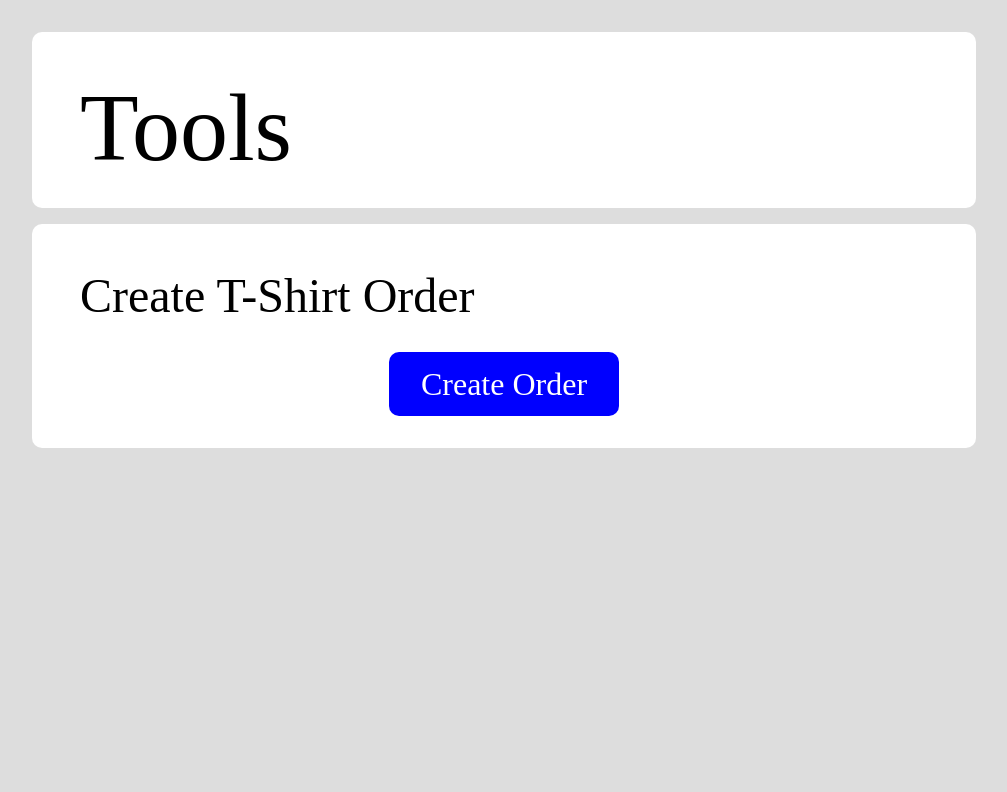
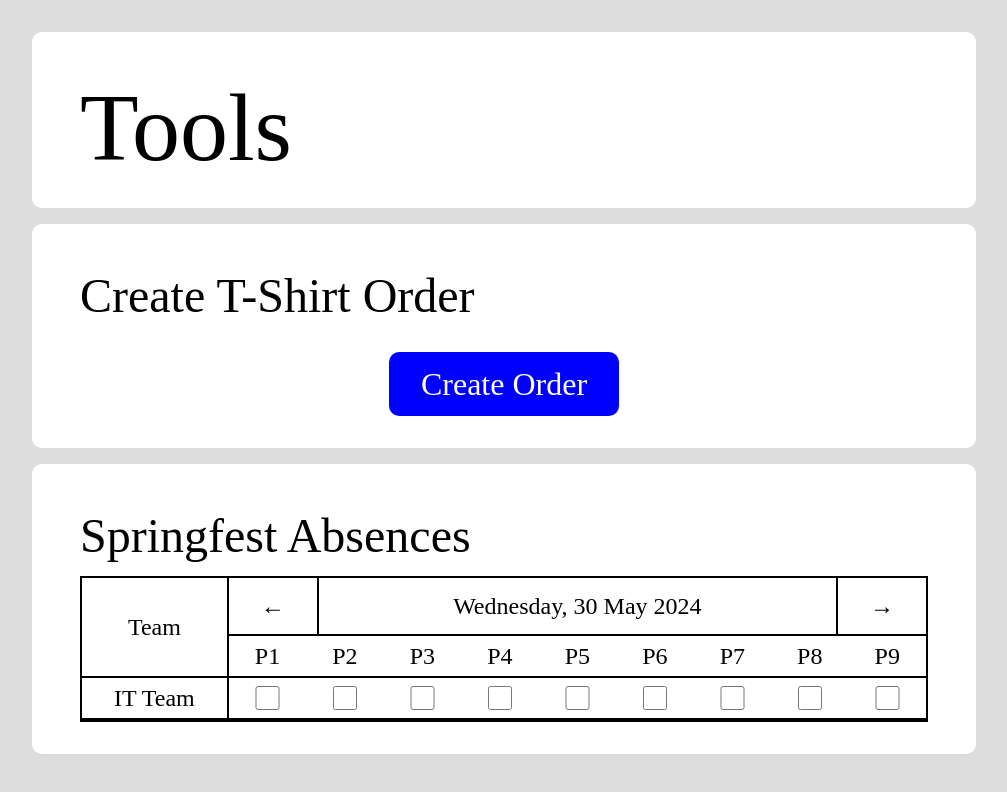
Before and after one commit to mentan017/SF_V2, a website: page client/tools/index.html in a window 1280 px wide. Shown: the whole page, without its empty margins (272-1279 px from the left). Drawn offline with Linux system fonts and the light colour scheme; no server answers.

Commit message:
Started implementing absences tools. Want to try using bitwise operators mainly for fun :)

```diff
--- a/client/tools/index.html
+++ b/client/tools/index.html
@@ -26,6 +26,92 @@
             </div>
             <div id="create-tshirt-order-btn">Create Order</div>
         </div>
+        <div class="subsection-container">
+            <h2>Springfest Absences</h2>
+            <div id="absences-content">
+                <div id="teams">
+                    <div style="padding: calc(2.25rem + 1px) 2rem;">Team</div>
+                    <div>IT Team</div>
+                </div>
+                <div id="timetables">
+                    <div>
+                        <div class="date-selector-container">
+                            <div class="change-date" id="absences-previous-date">&larr;</div>
+                            <div>Wednesday, 30 May 2024</div>
+                            <div class="change-date" id="absences-next-date">&rarr;</div>
+                        </div>
+                        <div class="periods">
+                            <p>P1</p>
+                            <p>P2</p>
+                            <p>P3</p>
+                            <p>P4</p>
+                            <p>P5</p>
+                            <p>P6</p>
+                            <p>P7</p>
+                            <p>P8</p>
+                            <p>P9</p>
+                        </div>
+                    </div>
+                    <div class="periods-input-container">
+                        <div style="display: none;">
+                            <input type="checkbox">
+                            <input type="checkbox">
+                            <input type="checkbox">
+                            <input type="checkbox">
+                            <input type="checkbox">
+                            <input type="checkbox">
+                            <input type="checkbox">
+                            <input type="checkbox">
+                            <input type="checkbox">
+                        </div>
+                        <div style="display: none;">
+                            <input type="checkbox">
+                            <input type="checkbox">
+                            <input type="checkbox">
+                            <input type="checkbox">
+                            <input type="checkbox">
+                            <input type="checkbox">
+                            <input type="checkbox">
+                            <input type="checkbox">
+                            <input type="checkbox">
+                        </div>
+                        <div>
+                            <input type="checkbox">
+                            <input type="checkbox">
+                            <input type="checkbox">
+                            <input type="checkbox">
+                            <input type="checkbox">
+                            <input type="checkbox">
+                            <input type="checkbox">
+                            <input type="checkbox">
+                            <input type="checkbox">
+                        </div>
+                        <div style="display: none;">
+                            <input type="checkbox">
+                            <input type="checkbox">
+                            <input type="checkbox">
+                            <input type="checkbox">
+                            <input type="checkbox">
+                            <input type="checkbox">
+                            <input type="checkbox">
+                            <input type="checkbox">
+                            <input type="checkbox">
+                        </div>
+                        <div style="display: none;">
+                            <input type="checkbox">
+                            <input type="checkbox">
+                            <input type="checkbox">
+                            <input type="checkbox">
+                            <input type="checkbox">
+                            <input type="checkbox">
+                            <input type="checkbox">
+                            <input type="checkbox">
+                            <input type="checkbox">
+                        </div>
+                    </div>
+                </div>
+            </div>
+        </div>
     </div>
 </body>
 </html>
--- a/client/tools/script.js
+++ b/client/tools/script.js
@@ -1,11 +1,12 @@
 var CanCreateTShirtOrder = false;
 
-window.onload = GetErrors();
+window.onload = InitializeTools();
 
 document.getElementById("create-tshirt-order-btn").addEventListener("click", CreateTShirtOrder);
 
-function GetErrors(){
+function InitializeTools(){
     GetTShirtOrderErrors();
+    GetAbsences();
 }
 async function GetTShirtOrderErrors(){
     var response = await fetch('/tool/get-tshirt-order-errors', {method: "POST"});
@@ -23,6 +24,15 @@ async function GetTShirtOrderErrors(){
         }
     }else{
         window.alert("An error occured in the servers, please try again later.");
+    }
+}
+async function GetAbsences(){
+    var response = await fetch('/tool/get-absences-config', {method: "POST"});
+    if(response.status == 200){
+        var responseData = await response.json();
+        for(var i=0; i<responseData.length; i++){
+            DisplayAbsences(responseData[i]);
+        }
     }
 }
 async function CreateTShirtOrder(){
@@ -49,3 +59,16 @@ function DisplayTimer(element, time){
         if(element == 'create-tshirt-order-btn')document.getElementById(element).innerHTML = `Create Order`;
     }
 }
+function DisplayAbsences(team){
+    document.getElementById("teams").innerHTML += `<div>${team.TeamName}</div>`;
+    var periods = '';
+    for(var i=0; i<5; i++){
+        var display = (i>0) ? "none" : "grid"
+        periods += `<div style="display: ${display};">`;
+        for(var j=0; j<9; j++){
+            periods += `<input type="checkbox">`;
+        }
+        periods += `</div>`
+    }
+    document.getElementById("timetables").innerHTML += `<div class="periods-input-container">${periods}</div>`;
+}
--- a/client/tools/style.css
+++ b/client/tools/style.css
@@ -14,3 +14,50 @@
     margin-bottom: 0;
     cursor: pointer;
 }
+#absences-content{
+    text-align: center;
+    color: black;
+    font-size: 1.5rem;
+    grid-template-columns: max-content 1fr;
+    justify-content: center;
+    align-items: center;
+    display: grid;
+    margin: 0 1rem;
+    border: black solid 2px;
+}
+.date-selector-container{
+    display: grid;
+    grid-template-columns: max-content 1fr max-content;
+    align-items: center;
+}
+.periods, .periods-input-container > div{
+    display: grid;
+    grid-template-columns: repeat(9, 1fr);
+}
+.periods > p{
+    padding: 0.5rem;
+}
+#teams{
+    border-right: black solid 2px;
+}
+#teams > div{
+    padding: 0.5rem 2rem;
+    border-bottom: black solid 2px;
+}
+.change-date{
+    padding: 1rem 2rem;
+    cursor: pointer;
+}
+#absences-previous-date{
+    border-right: black solid 2px;
+}
+#absences-next-date{
+    border-left: black solid 2px;
+}
+#timetables > div > div{
+    border-bottom: black solid 2px;
+}
+.periods-input-container > div > input{
+    height: 1.5rem;
+    margin: 0.5rem;
+}
--- a/routes/configuration.js
+++ b/routes/configuration.js
@@ -103,6 +103,7 @@ router.get('/export', checkAuth, async function(req, res, next){
             fs.writeFileSync(`${exportFolder}/database/teams.json`, JSON.stringify(teams));
             fs.writeFileSync(`${exportFolder}/database/users.json`, JSON.stringify(users));
             fs.copyFileSync(`${homeDir}/config.json`, `${exportFolder}/config.json`);
+            fs.copyFileSync(`${homeDir}/absences.json`, `${exportFolder}/absences.json`);
             fs.mkdirSync(`${exportFolder}/other_resources`);
             fs.mkdirSync(`${exportFolder}/other_resources/images`);
             if(config.StudentsFile != "students") fs.copyFileSync(`${homeDir}/resources/${config.StudentsFile}`,`${exportFolder}/other_resources/${config.StudentsFile}`);
@@ -289,6 +290,7 @@ router.delete('/reset-all', checkAuth, async function(req, res, next){
             await UserModel.deleteMany({});
             var config = JSON.parse(fs.readFileSync(`${homeDir}/config.json`, 'utf-8'));
             execSync(`rm -rf ${homeDir}/data/*`);
+            execSync(`rm -rf ${homeDir}/absences.json`);
             execSync(`rm -rf ${homeDir}/resources/${config.StudentsFile}`);
             execSync(`rm -rf ${homeDir}/resources/${config.TeachersFile}`);
             var images = fs.readdirSync(`${homeDir}/client/images/`);
--- a/routes/teams.js
+++ b/routes/teams.js
@@ -198,7 +198,7 @@ router.post('/update-user', checkAuth, async function(req, res, next){
                 profile.TShirtText = role.TShirtText;
                 var GetsTShirt = role.GetsTShirt;
                 if(GetsTShirt){
-                    var otherProfiles = await ProfileModel.find({Email: profile[i].Email});
+                    var otherProfiles = await ProfileModel.find({Email: profile.Email});
                     if(otherProfiles.length > 0){
                         var config = JSON.parse(fs.readFileSync(`${homeDir}/config.json`, 'utf-8'));
                         var TShirtPriorityList = config.TeamPriorities;
--- a/routes/user.js
+++ b/routes/user.js
@@ -493,15 +493,16 @@ router.delete('/delete', checkAuth, async function(req, res, next){
             var user = await UserModel.findByIdAndDelete(req.body?.UserID);
             if(user){
                 var cookies = await CookieModel.deleteMany({UserID: user._id});
-                var profiles = await ProfileModel.deleteMany({User: user._id});
+                var profiles = await ProfileModel.find({User: user._id});
                 for(var i=0; i<profiles.length; i++){
                     var team = await TeamModel.findById(profiles[i].Team);
                     var users = [];
                     for(var j=0; j<team.Users.length; j++){
-                        if(team.Users[j] != profiles[i]._id) users.push(team.Users[j]);
+                        if(team.Users[j].toString() != profiles[i]._id.toString()) users.push(team.Users[j]);
                     }
                     team.Users = users;
                     await team.save();
+                    await ProfileModel.findByIdAndDelete(profiles[i]._id);
                 }
                 res.sendStatus(200);
             }else{
```
Also changed, not shown: routes/tools.js (+32 -0 lines), 1 other file.
